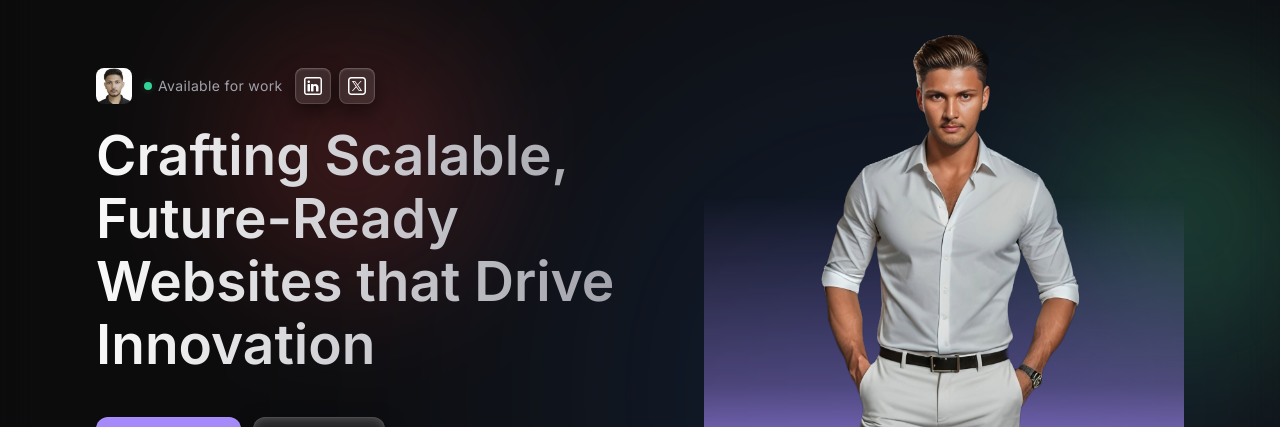
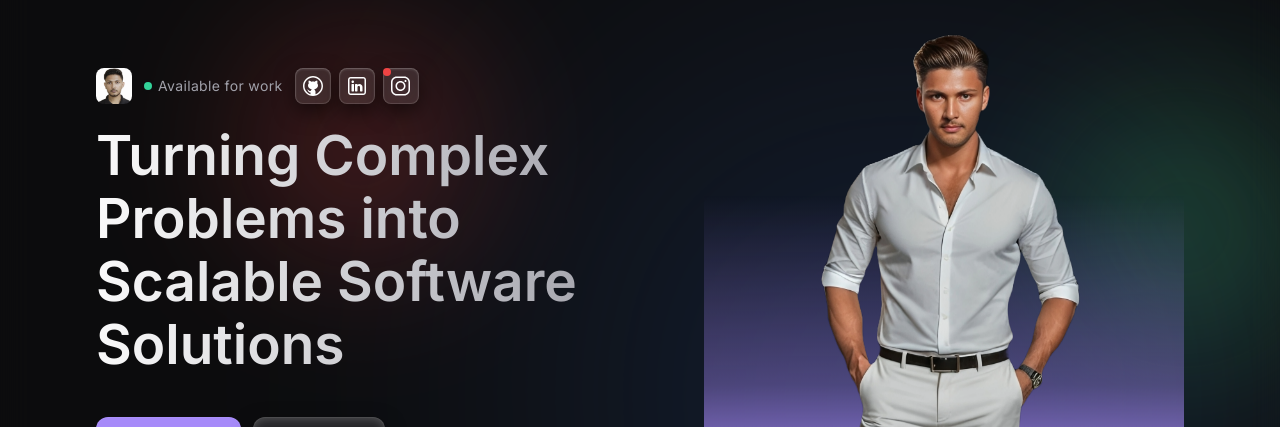
Before and after one commit to HeeraRana247453/test, a React (Vite) app: page / in a window 1280 px wide. Shown: the part 120-547 px from the top of the page. Built offline with nearby package versions, Linux system fonts and the light colour scheme; what tailwindcss-filters would draw is missing.

Commit message:
Add some social links to the portfolio

```diff
--- a/src/components/About.jsx
+++ b/src/components/About.jsx
@@ -5,6 +5,9 @@ const About = () => {
         <section id="about" className="section">
             <div className="container">
                 <div className="bg-zinc-800/50 p-7 rounded-2xl md:p-12 reveal-up backdrop-blur-xl shadow-[inset_0_1px_9px_rgba(255,255,255,0.2),_0_8px_20px_rgba(0,0,0,0.5)] ring-white/10 text-white ring-1 ring-inset">
+                <div align="center">
+                    <img src="https://readme-typing-svg.demolab.com/?lines=Full+Stack+Developer;MERN+%7C+WordPress+%7C+Cloud;Open+Source+Contributor;Building+Scalable+Products&color=pink&center=true&width=350&height=65"/>
+                </div>
                     <p className="text-zinc-300 mb-4 md:mb-8 md:text-xl md:max-w-[60ch]">
                     <strong>Welcome!, I’m Heera Rana</strong><br/>
 A passionate full-stack web developer with expertise in React.js, Node.js, Express, MongoDB, PHP, MySQL, Redux Toolkit, Tailwind CSS, Socket.io, and Cloudinary API. <br/>
--- a/src/components/Hero.jsx
+++ b/src/components/Hero.jsx
@@ -23,16 +23,44 @@ const Hero = () => {
                         </div>
 
                         <div className="flex items-center gap-2 mt-auto">
-                            {socialLinks.slice(0, 2).map(({ href, icon }, key) =>
+                            {socialLinks.slice(0, 3).map(({ href, icon,alt }, key) =>
                                 <a key={key} href={href} target="_blank" className="w-9 h-9 grid place-items-center rounded-lg transition-[background-color,color] hover:bg-zinc-50 hover:text-zinc-950 active:bg-zinc-50/80 reveal-up     bg-white/10 backdrop-blur-xl shadow-[inset_0_1px_3px_rgba(255,255,255,0.2),_0_8px_20px_rgba(0,0,0,0.5)] ring-white/10 text-white ring-1 ring-inset">
+                                    {/* Ping dot only for Instagram */}
+                                    {alt === 'Instagram' && (
+                                        <span className="absolute -top-0 -left-0 flex h-2 w-2">
+                                        <span className="absolute inline-flex h-full w-full rounded-full bg-yellow-400 opacity-75 animate-ping"></span>
+                                        <span className="relative inline-flex rounded-full h-2 w-2 bg-red-500"></span>
+                                        </span>
+                                    )}
                                     {icon}
                                 </a>
                             )}
                         </div>
                     </div>
 
-                    <h1 className="headline-1 max-w-[15ch] sm:max-w-[20ch] lg:max-w-[15ch] mt-5 mb-8 lg:mb-10 reveal-up">
-                    Crafting Scalable, Future-Ready Websites that Drive Innovation                    </h1>
+                    <h1 className="hidden lg:block headline-1 max-w-[15ch] sm:max-w-[20ch] lg:max-w-[15ch] mt-5 mb-8 lg:mb-10 reveal-up">
+                        Turning Complex Problems into Scalable Software Solutions
+                    </h1>
+                    {/* image for small device */}
+                    <div className="block lg:hidden mb-6 mt-4">
+                        <figure className="w-full max-w-[480px] mx-auto bg-gradient-to-t from-violet-400 via-25% via-violet-400/40 to-65% rounded-[20px] overflow-hidden reveal-up">
+                            {/* <img src="/images/hero1.png"
+                            width={656}
+                            height={800} alt="Heera Rana"
+                            className="w-full" /> */}
+                            {/* <img src="https://media.giphy.com/media/v1.Y2lkPTc5MGI3NjExdWhnMXpnamU5NjhnNHB1bWNyOTZ3MTBmYmlwdXl3aGxtMDc4N25vbSZlcD12MV9naWZzX3NlYXJjaCZjdD1n/EZr27ZbJwmjE9PGyLN/giphy.gif" /> */}
+                            {/* <img src="https://media1.giphy.com/media/v1.Y2lkPTc5MGI3NjExd3I0eGt5eTFpeGNpMGR5cjlsYm02cDRwc2h6dTM5ODJuajh3NmdyOSZlcD12MV9pbnRlcm5hbF9naWZfYnlfaWQmY3Q9Zw/okFG5aJWqRGMYXoKTD/giphy.gif" /> */}
+                            <img src="https://media0.giphy.com/media/v1.Y2lkPTc5MGI3NjExbnhmZDR2ejlieHZ2eml6ZXNqbXUwcDRoMG5vcXBsN2pkNTl4bnNnaSZlcD12MV9pbnRlcm5hbF9naWZfYnlfaWQmY3Q9Zw/GghGKaZ8JeHJx0apQC/giphy.gif" />
+                            {/* <img src="https://media1.giphy.com/media/v1.Y2lkPTc5MGI3NjExMHhlbTYxajVzcXl2bzJ0ZnNrdW00a2EwZzlvYzRrdG84OTBqbHJtdiZlcD12MV9pbnRlcm5hbF9naWZfYnlfaWQmY3Q9Zw/66M6ZwJkTLYikvhrqZ/giphy.gif" /> */}
+                            {/* <img src="https://media.giphy.com/media/v1.Y2lkPTc5MGI3NjExdWhnMXpnamU5NjhnNHB1bWNyOTZ3MTBmYmlwdXl3aGxtMDc4N25vbSZlcD12MV9naWZzX3NlYXJjaCZjdD1n/78XCFBGOlS6keY1Bil/giphy.gif" /> */}
+                            {/* <img src="https://media.giphy.com/media/v1.Y2lkPTc5MGI3NjExdWhnMXpnamU5NjhnNHB1bWNyOTZ3MTBmYmlwdXl3aGxtMDc4N25vbSZlcD12MV9naWZzX3NlYXJjaCZjdD1n/ua7vVw9awZKWwLSYpW/giphy.gif" /> */}
+                            {/* <img src="https://media.giphy.com/media/v1.Y2lkPTc5MGI3NjExdWhnMXpnamU5NjhnNHB1bWNyOTZ3MTBmYmlwdXl3aGxtMDc4N25vbSZlcD12MV9naWZzX3NlYXJjaCZjdD1n/Qek0hd3NUGJPEBvvzK/giphy.gif" /> */}
+                            {/* <img src="https://media.giphy.com/media/v1.Y2lkPTc5MGI3NjExdWhnMXpnamU5NjhnNHB1bWNyOTZ3MTBmYmlwdXl3aGxtMDc4N25vbSZlcD12MV9naWZzX3NlYXJjaCZjdD1n/du3J3cXyzhj75IOgvA/giphy.gif" /> */}
+                            {/* <img src="https://media.giphy.com/media/v1.Y2lkPWVjZjA1ZTQ3MnJ1Z240cmtvM3g3djB0NDB2cnk1eW40YzR0OWN1djUwdDh4bHFxNCZlcD12MV9naWZzX3NlYXJjaCZjdD1n/JqmupuTVZYaQX5s094/giphy.gif" /> */}
+                            {/* <img src="https://media.giphy.com/media/v1.Y2lkPWVjZjA1ZTQ3NmFvNTd6YTBlc21uNGdyaHRxZzAzaXlqODZ4N2J4MWhyNjk2ZnQyZCZlcD12MV9naWZzX3NlYXJjaCZjdD1n/uhkgRdrMSnqDBofJru/giphy.gif" /> */}
+                            {/* <img src="https://media.giphy.com/media/v1.Y2lkPWVjZjA1ZTQ3eXRxdzR2eGlrcnU4b2g5dzlwcDNteXdtZng5dnU3Z2l2ZWM0c3g0dSZlcD12MV9naWZzX3NlYXJjaCZjdD1n/OLPQ6z2hlHmwFc4Hso/giphy.gif" /> */}
+                        </figure>
+                    </div>
                     <div className="flex items-center gap-3">
                         <ButtonPrimary href={`${resumeLink}`} label="Download CV" icon="download" classes="reveal-up" />
 
--- a/src/constants/SocialLinks.jsx
+++ b/src/constants/SocialLinks.jsx
@@ -1,4 +1,11 @@
 export const socialLinks = [
+    {
+      href: 'https://github.com/HeeraRana247453',
+      icon: <svg width="24" height="24" viewBox="0 0 24 24" fill="none" xmlns="http://www.w3.org/2000/svg">
+        <path d="M12 2C6.48603 2 2 6.48604 2 12C2 17.514 6.48603 22 12 22C17.514 22 22 17.514 22 12C22 6.48604 17.514 2 12 2ZM12 3.5C16.7033 3.5 20.5 7.2967 20.5 12C20.5 15.8327 17.9785 19.0613 14.5 20.126V17.5684C14.5 16.6133 13.9497 15.7943 13.1543 15.3867C13.9276 15.2388 14.6457 14.9454 15.249 14.5309C15.8522 14.1165 16.3232 13.5929 16.6228 13.0037C16.9224 12.4145 17.0421 11.7765 16.9718 11.1429C16.9015 10.5093 16.6434 9.89818 16.2188 9.36035C16.4405 8.67771 16.6883 7.48034 16.0996 6.53809C14.9647 6.53809 14.2323 7.31604 13.8828 7.7998C13.2853 7.60352 12.6459 7.5017 12 7.5C11.3537 7.50057 10.7136 7.60139 10.1152 7.79688C9.76487 7.31289 9.03311 6.53809 7.90039 6.53809C7.22486 7.61941 7.64246 8.78228 7.86621 9.25684C7.41288 9.79235 7.12862 10.4078 7.03781 11.0505C6.94699 11.6931 7.05233 12.3438 7.34478 12.9468C7.63723 13.5498 8.10809 14.087 8.71698 14.5124C9.32587 14.9379 10.0546 15.2389 10.8408 15.3896C10.1877 15.7262 9.69864 16.337 9.54883 17.0781H8.8916C8.2431 17.0781 7.99112 16.8146 7.64062 16.3701C7.29463 15.9256 6.92259 15.6269 6.47559 15.5029C6.23459 15.4774 6.07223 15.6607 6.28223 15.8232C6.99173 16.3062 7.0407 17.0968 7.3252 17.6143C7.5842 18.0803 8.11484 18.5 8.71484 18.5H9.5V20.126C6.02153 19.0613 3.5 15.8327 3.5 12C3.5 7.2967 7.29669 3.5 12 3.5Z" fill="currentColor" />
+      </svg>,
+      alt: 'GitHub'
+    },
     {
       href: 'https://www.linkedin.com/in/heera-rana-323b69266/',
       icon: <svg width="24" height="24" viewBox="0 0 24 24" fill="none" xmlns="http://www.w3.org/2000/svg">
@@ -7,24 +14,17 @@ export const socialLinks = [
       alt: 'LinkedIn'
     },
     {
+      href: 'https://www.instagram.com/heerarana19/',
+      icon: <svg width="25" height="24" viewBox="0 0 25 24" fill="none" xmlns="http://www.w3.org/2000/svg">
+        <path d="M8.75 2.5C5.58319 2.5 3 5.08319 3 8.25V15.75C3 18.9164 5.5831 21.5 8.75 21.5H16.25C19.4165 21.5 22 18.9165 22 15.75V8.25C22 5.0831 19.4164 2.5 16.25 2.5H8.75ZM8.75 4H16.25C18.6056 4 20.5 5.8939 20.5 8.25V15.75C20.5 18.1055 18.6055 20 16.25 20H8.75C6.3939 20 4.5 18.1056 4.5 15.75V8.25C4.5 5.89381 6.39381 4 8.75 4ZM17.5 6C16.9475 6 16.5 6.4475 16.5 7C16.5 7.5525 16.9475 8 17.5 8C18.0525 8 18.5 7.5525 18.5 7C18.5 6.4475 18.0525 6 17.5 6ZM12.5 7C9.74759 7 7.5 9.24759 7.5 12C7.5 14.7524 9.74759 17 12.5 17C15.2524 17 17.5 14.7524 17.5 12C17.5 9.24759 15.2524 7 12.5 7ZM12.5 8.5C14.4416 8.5 16 10.0584 16 12C16 13.9416 14.4416 15.5 12.5 15.5C10.5584 15.5 9 13.9416 9 12C9 10.0584 10.5584 8.5 12.5 8.5Z" fill="currentColor" />
+      </svg>,
+      alt: 'Instagram'
+    },
+    {
       href: 'https://x.com/heera31492',
       icon: <svg width="24" height="24" viewBox="0 0 24 24" fill="none" xmlns="http://www.w3.org/2000/svg">
         <path d="M6.25 3C4.46403 3 3 4.46403 3 6.25V17.75C3 19.536 4.46403 21 6.25 21H17.75C19.536 21 21 19.536 21 17.75V6.25C21 4.46403 19.536 3 17.75 3H6.25ZM6.25 4.5H17.75C18.725 4.5 19.5 5.27497 19.5 6.25V17.75C19.5 18.725 18.725 19.5 17.75 19.5H6.25C5.27497 19.5 4.5 18.725 4.5 17.75V6.25C4.5 5.27497 5.27497 4.5 6.25 4.5ZM6.91406 7L10.7822 12.5283L6.91113 17H7.93262L11.2344 13.1758L13.9102 17H17.1289L13.0127 11.1172L16.5684 7H15.5684L12.5615 10.4717L10.1328 7H6.91406ZM8.46777 7.84766H9.74902L15.5752 16.1523H14.2939L8.46777 7.84766Z" fill="currentColor" />
       </svg>,
       alt: 'Twitter X'
     },
-    {
-      // href: 'https://github.com/HeeraRana247453',
-      icon: <svg width="24" height="24" viewBox="0 0 24 24" fill="none" xmlns="http://www.w3.org/2000/svg">
-        <path d="M12 2C6.48603 2 2 6.48604 2 12C2 17.514 6.48603 22 12 22C17.514 22 22 17.514 22 12C22 6.48604 17.514 2 12 2ZM12 3.5C16.7033 3.5 20.5 7.2967 20.5 12C20.5 15.8327 17.9785 19.0613 14.5 20.126V17.5684C14.5 16.6133 13.9497 15.7943 13.1543 15.3867C13.9276 15.2388 14.6457 14.9454 15.249 14.5309C15.8522 14.1165 16.3232 13.5929 16.6228 13.0037C16.9224 12.4145 17.0421 11.7765 16.9718 11.1429C16.9015 10.5093 16.6434 9.89818 16.2188 9.36035C16.4405 8.67771 16.6883 7.48034 16.0996 6.53809C14.9647 6.53809 14.2323 7.31604 13.8828 7.7998C13.2853 7.60352 12.6459 7.5017 12 7.5C11.3537 7.50057 10.7136 7.60139 10.1152 7.79688C9.76487 7.31289 9.03311 6.53809 7.90039 6.53809C7.22486 7.61941 7.64246 8.78228 7.86621 9.25684C7.41288 9.79235 7.12862 10.4078 7.03781 11.0505C6.94699 11.6931 7.05233 12.3438 7.34478 12.9468C7.63723 13.5498 8.10809 14.087 8.71698 14.5124C9.32587 14.9379 10.0546 15.2389 10.8408 15.3896C10.1877 15.7262 9.69864 16.337 9.54883 17.0781H8.8916C8.2431 17.0781 7.99112 16.8146 7.64062 16.3701C7.29463 15.9256 6.92259 15.6269 6.47559 15.5029C6.23459 15.4774 6.07223 15.6607 6.28223 15.8232C6.99173 16.3062 7.0407 17.0968 7.3252 17.6143C7.5842 18.0803 8.11484 18.5 8.71484 18.5H9.5V20.126C6.02153 19.0613 3.5 15.8327 3.5 12C3.5 7.2967 7.29669 3.5 12 3.5Z" fill="currentColor" />
-      </svg>,
-      alt: 'GitHub'
-    },
-    {
-      href: 'https://www.instagram.com/heerarana19/',
-      icon: <svg width="25" height="24" viewBox="0 0 25 24" fill="none" xmlns="http://www.w3.org/2000/svg">
-        <path d="M8.75 2.5C5.58319 2.5 3 5.08319 3 8.25V15.75C3 18.9164 5.5831 21.5 8.75 21.5H16.25C19.4165 21.5 22 18.9165 22 15.75V8.25C22 5.0831 19.4164 2.5 16.25 2.5H8.75ZM8.75 4H16.25C18.6056 4 20.5 5.8939 20.5 8.25V15.75C20.5 18.1055 18.6055 20 16.25 20H8.75C6.3939 20 4.5 18.1056 4.5 15.75V8.25C4.5 5.89381 6.39381 4 8.75 4ZM17.5 6C16.9475 6 16.5 6.4475 16.5 7C16.5 7.5525 16.9475 8 17.5 8C18.0525 8 18.5 7.5525 18.5 7C18.5 6.4475 18.0525 6 17.5 6ZM12.5 7C9.74759 7 7.5 9.24759 7.5 12C7.5 14.7524 9.74759 17 12.5 17C15.2524 17 17.5 14.7524 17.5 12C17.5 9.24759 15.2524 7 12.5 7ZM12.5 8.5C14.4416 8.5 16 10.0584 16 12C16 13.9416 14.4416 15.5 12.5 15.5C10.5584 15.5 9 13.9416 9 12C9 10.0584 10.5584 8.5 12.5 8.5Z" fill="currentColor" />
-      </svg>,
-      alt: 'Instagram'
-    }
   ];
```
Also changed, not shown: 1 other file (tests, documents, lock files or other folders).
